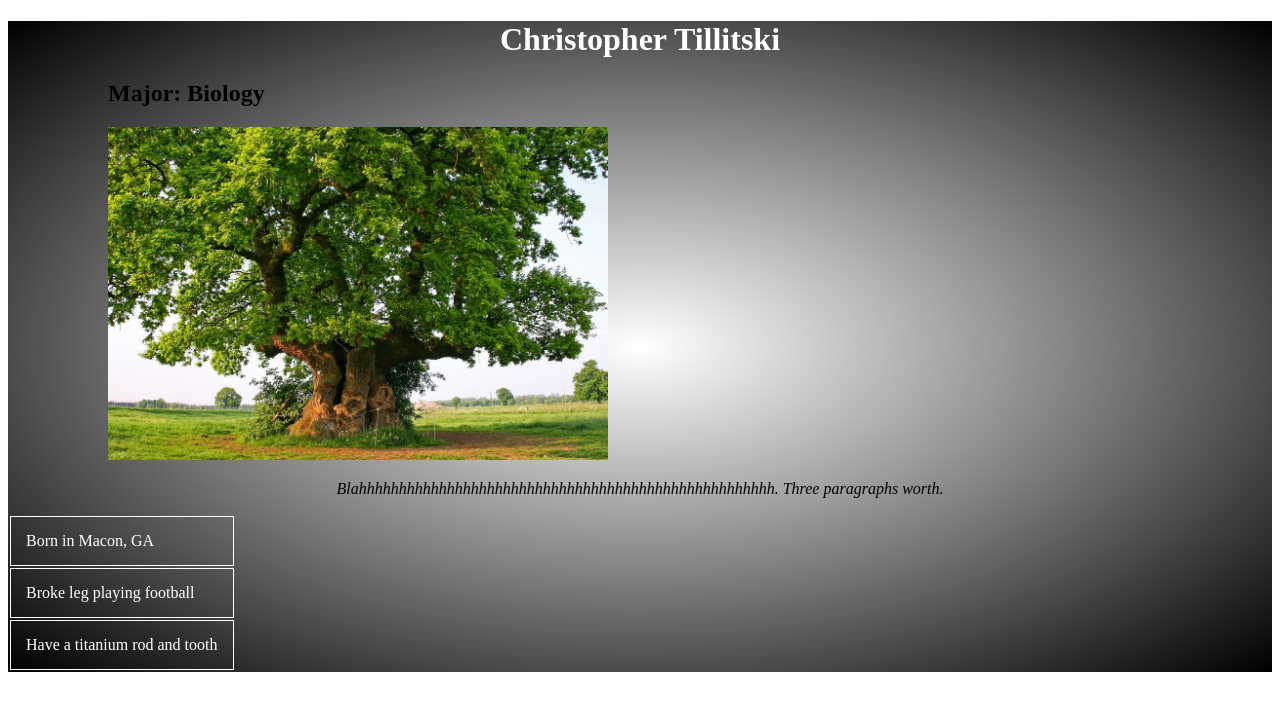
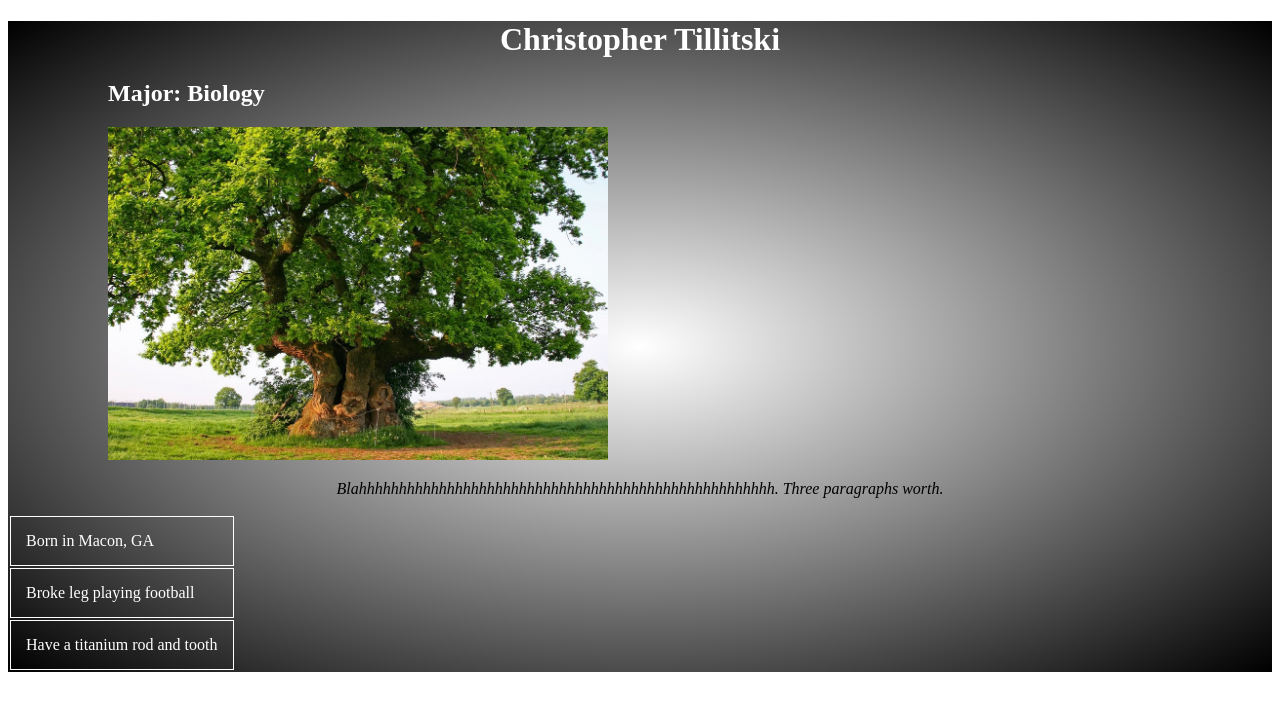
Before and after one commit to ctillitski/ctillitski.github.io, a plain HTML site: page index.html in a window 1280 px wide. Shown: the top 710 px of the page. Drawn offline with Linux system fonts and the light colour scheme.

Commit message:
Update index.html

```diff
--- a/index.html
+++ b/index.html
@@ -30,7 +30,7 @@ div.a {
  <body>
  <div id="grad1"> <h1 style="color:white;text-align:center;"><b>Christopher Tillitski</b></h1>
  <div class="relative">
-<h2 style="font-color:white"> Major: Biology </h2>
+<h2 style="color:white"> Major: Biology </h2>
 <img src="Oldoak.jpg" width="500" height="333" alt="oldoak"></div>
 <div style="text-align:center"><p><i> Blahhhhhhhhhhhhhhhhhhhhhhhhhhhhhhhhhhhhhhhhhhhhhhhhhhhh. Three paragraphs worth.
 </i></p> </div>
```
